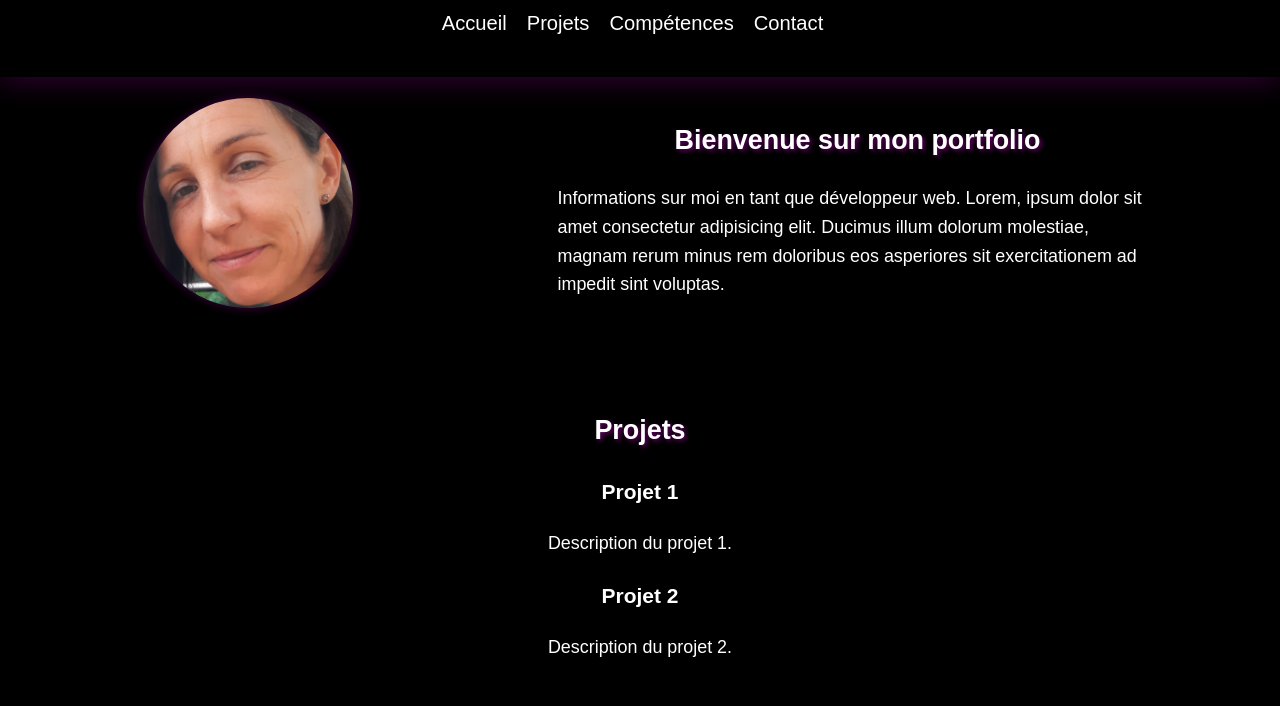
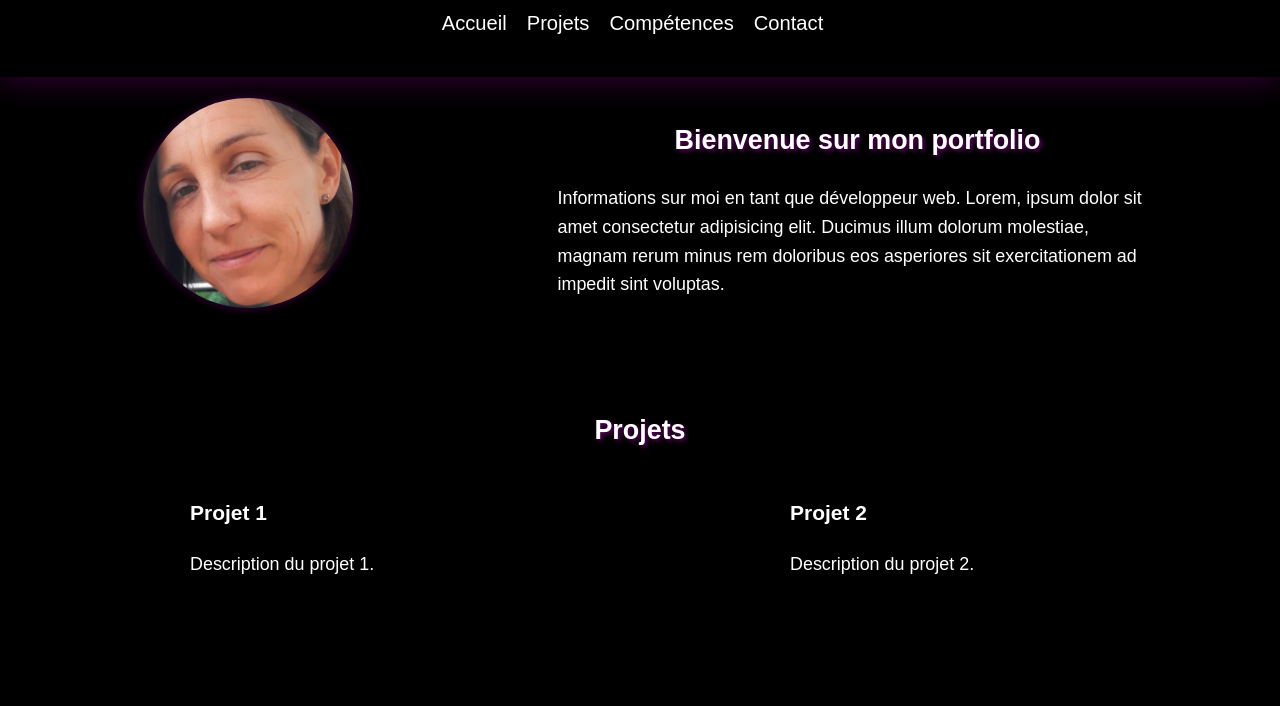
Before and after one commit to Magaly-N/portfolio, a plain HTML site: page index.html in a window 1280 px wide. Shown: the part 94-800 px from the top of the page. Drawn offline with Linux system fonts and the light colour scheme.

Commit message:
Add class .projets-container

```diff
--- a/index.html
+++ b/index.html
@@ -43,6 +43,7 @@
 
     <section id="projets">
       <h2>Projets</h2>
+      <div class="projets-container">
         <div class="projet">
           <h3>Projet 1</h3>
           <p>Description du projet 1.</p>
@@ -50,6 +51,7 @@
         <div class="projet">
           <h3>Projet 2</h3>
           <p>Description du projet 2.</p>
+        </div>
       </div>
     </section>
 
--- a/styles.css
+++ b/styles.css
@@ -159,15 +159,21 @@ footer {
     width: 180px;
     height: 180px;
   }
-  #projets.projet {
-    display: flex;
-    flex-wrap: wrap;
-  }
 
+  .projets-container,
   .skills-container {
     display: flex;
     justify-content: space-around;
     text-align: left;
+  }
+
+  .projets-container {
+    flex-wrap: wrap;
+  }
+
+  .projet {
+    width: 300px;
+    height: 100px;
   }
 
   .skills-container ul li {
```
Lines whose indentation alone changed are shown as unchanged.
